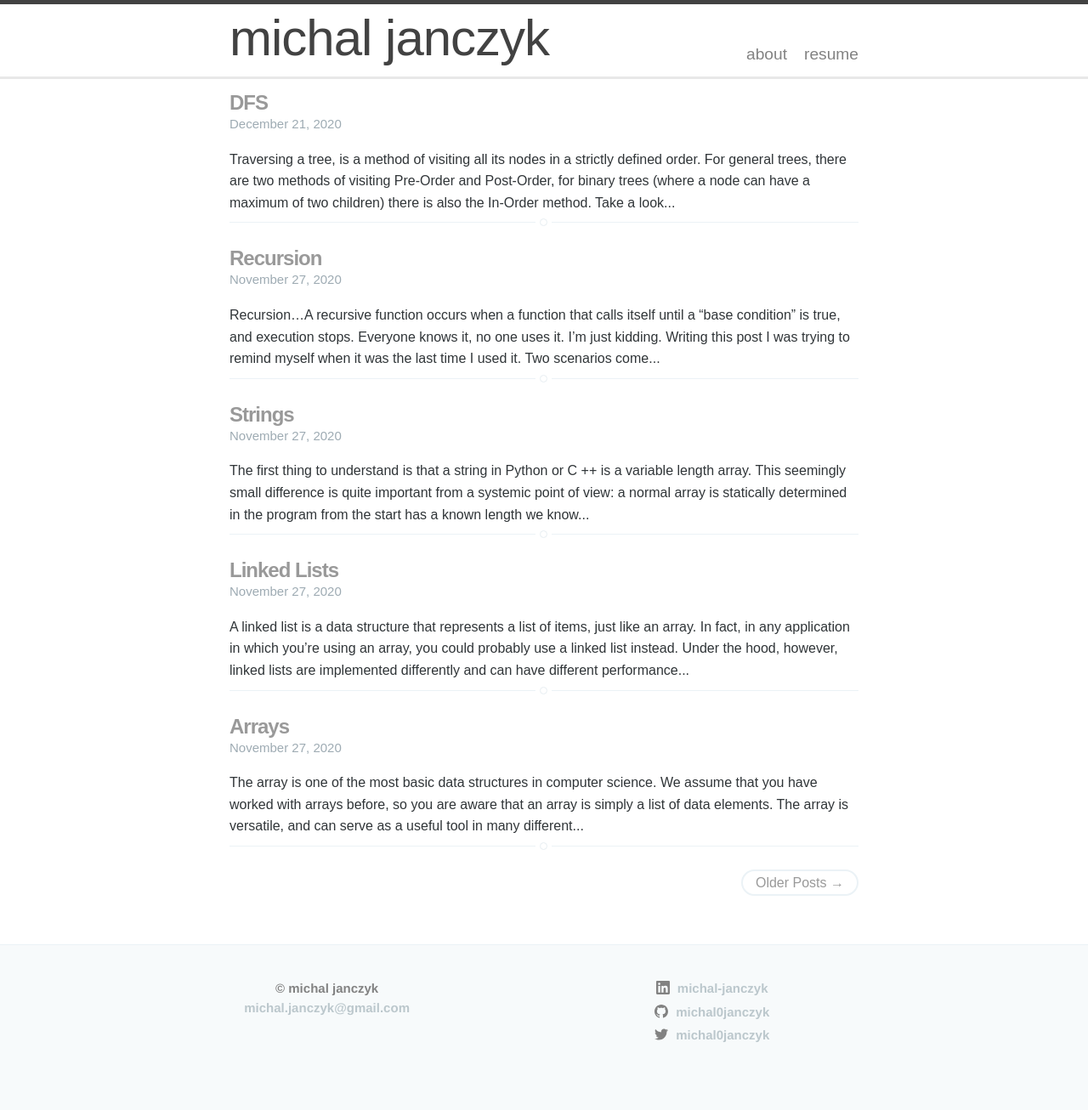
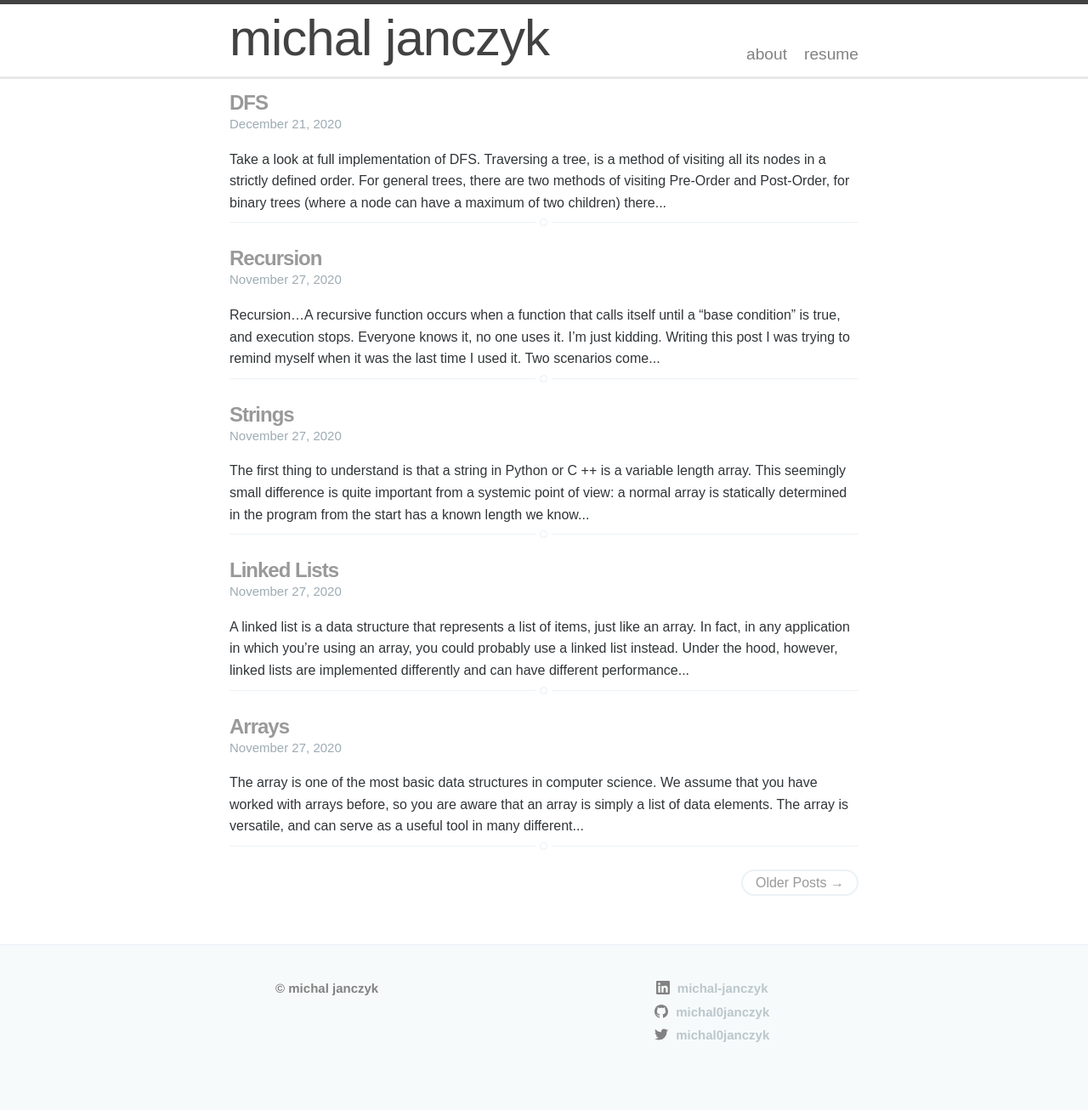
Before and after one commit to michal0janczyk/michaljanczyk.github.io, a Jekyll site: the page built from index.html, in a window 1280 px wide. Shown: the whole page at 85% size. Built offline with Jekyll 4.4.1, drawn with Linux system fonts in a browser that asks for light colours; the list of posts is cut into pages by our own code.

Commit message:
resume update

```diff
--- a/_config.yml
+++ b/_config.yml
@@ -19,7 +19,7 @@
 # in the templates via {{ site.myvariable }}.
 
 title: michal janczyk
-email: michal.janczyk@gmail.com
+email:
 description: >- # this means to ignore newlines until "baseurl:"
   Write an awesome description for your new site here. You can edit this
   line in _config.yml. It will appear in your document head meta (for
--- a/_posts/2020-12-21-DFS.markdown
+++ b/_posts/2020-12-21-DFS.markdown
@@ -4,10 +4,12 @@ title:  "DFS"
 date:   2020-12-21 19:44:15 +0100
 categories: Algoritm
 ---
+Take a look at full implementation of **[DFS][dfs-imp]**.
+
 Traversing a tree, is a method of visiting all its nodes in a strictly defined order.
 For general trees, there are two methods of visiting **Pre-Order** and **Post-Order**,
 for binary trees (where a node can have a maximum of two children) there is also the
-**In-Order** method. Take a look at full implementation of **[DFS][dfs-imp]**.
+**In-Order** method.
 
 The **Pre-Order** method visits nodes in the following order:
 * first root,
```
